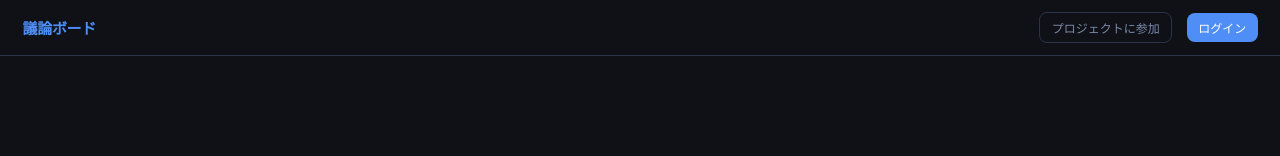
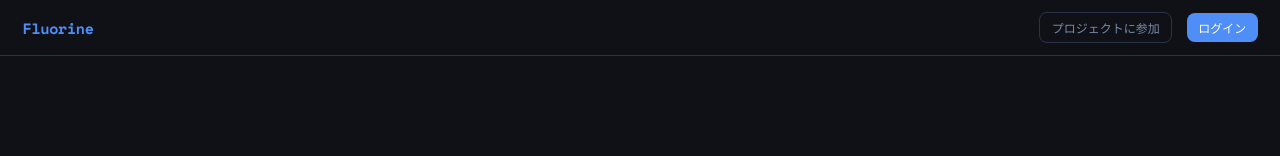
Before and after one commit to Nyaruki0745/Fluorine, a React (Vite) app: page /#/ in a window 1280 px wide. Shown: the top 156 px of the page. Built offline with nearby package versions, Linux system fonts and the light colour scheme; no server answers.

Commit message:
Update Header.jsx

```diff
--- a/src/components/Header.jsx
+++ b/src/components/Header.jsx
@@ -12,7 +12,7 @@
 
   return (
     <header className="header">
-      <Link to="/" className="header-logo">議論ボード</Link>
+      <Link to="/" className="header-logo">Fluorine</Link>
       <div className="header-spacer" />
       {user ? (
         <>
```
